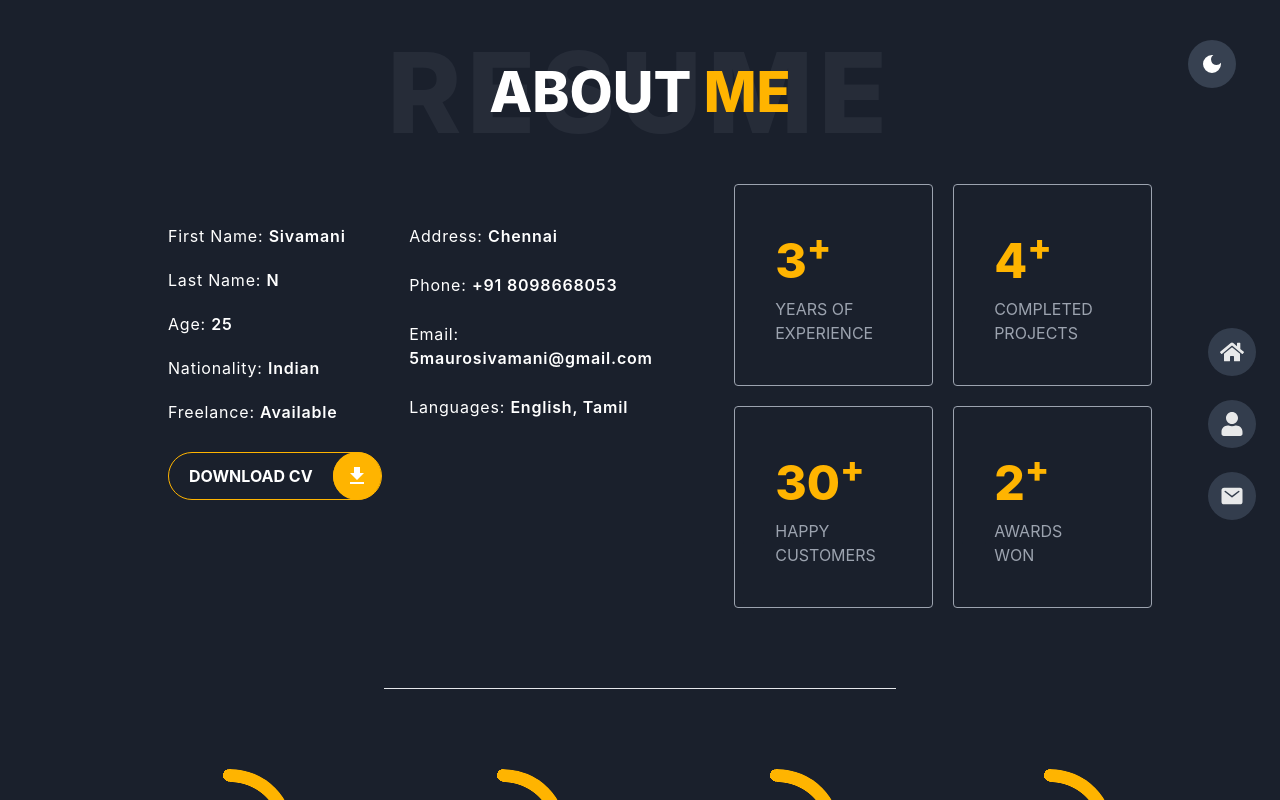
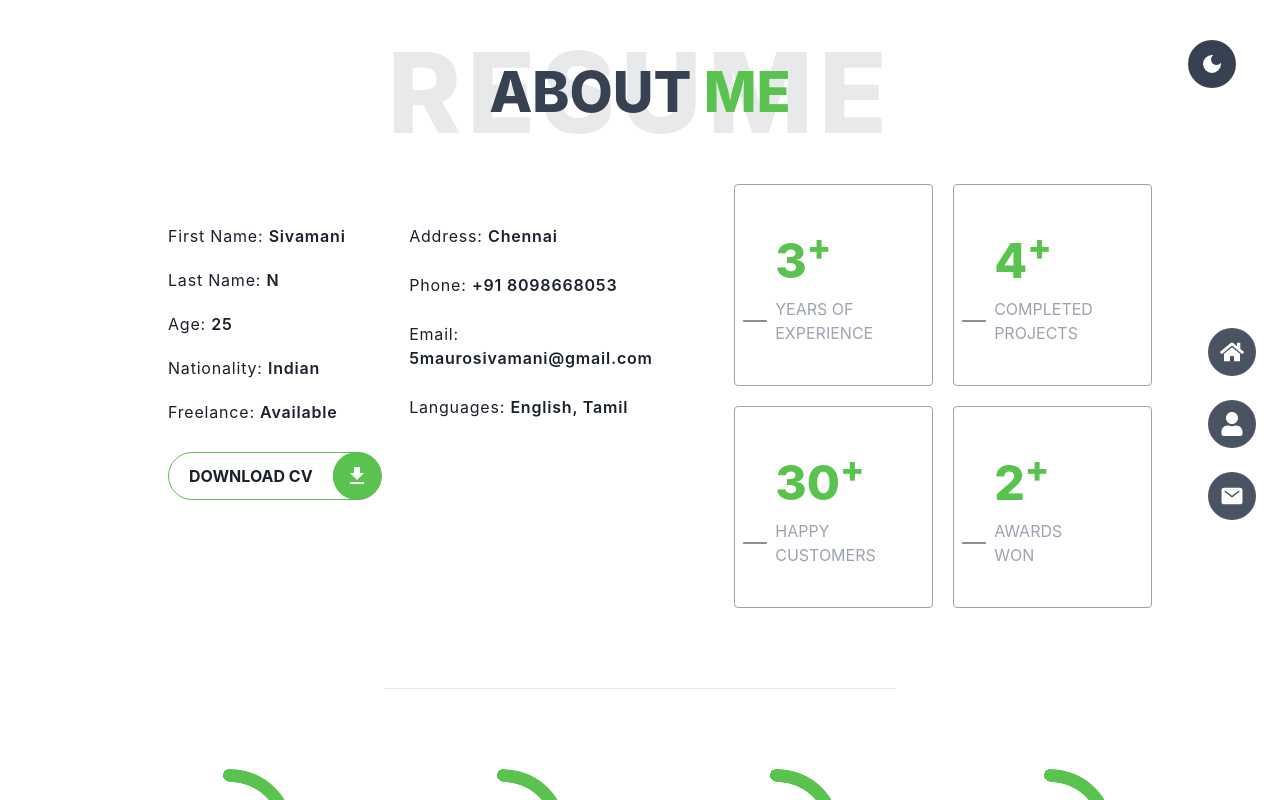
Before and after one commit to 5maurosivamani/portfolio, a React (Vite) app: page /about in a window 1280 px wide. Built offline with nearby package versions, Linux system fonts and the light colour scheme.

Commit message:
disable the redux dev tools

```diff
--- a/src/App.jsx
+++ b/src/App.jsx
@@ -3,7 +3,7 @@ import { createBrowserRouter, RouterProvider } from "react-router-dom";
 import { About, Contact, ErrorPage, Home } from "./pages";
 import Root from "./layout/Root";
 import { useDispatch, useSelector } from "react-redux";
-import { selectTheme } from "./redux/features/themeSlice";
+import { selectTheme, setTheme } from "./redux/features/themeSlice";
 import { setWindowWidth } from "./redux/features/utilsSlice";
 
 const router = createBrowserRouter([
@@ -26,6 +26,16 @@ const router = createBrowserRouter([
 function App() {
   const theme = useSelector((state) => state.theme.value);
   const dispatch = useDispatch();
+  const isDarkMode = window.matchMedia("(prefers-color-scheme: dark)").matches;
+
+  useEffect(() => {
+    console.log("isDark Mode", isDarkMode);
+    if (isDarkMode) {
+      dispatch(setTheme("dark"));
+    } else {
+      dispatch(setTheme("light"));
+    }
+  }, []);
 
   useEffect(() => {
     document.body.classList.remove("light", "dark", "custom"); // Remove any existing theme classes
--- a/src/redux/store.js
+++ b/src/redux/store.js
@@ -3,6 +3,7 @@ import { configureStore } from "@reduxjs/toolkit";
 import themeReducer from "./features/themeSlice.js"; // Example slice
 import sideBarReducer from "./features/sideBarSlice.js";
 import utilsReducer from "./features/utilsSlice.js";
+import { PRODUCTION } from "../utils/constants.js";
 
 const store = configureStore({
   reducer: {
@@ -10,6 +11,8 @@ const store = configureStore({
     sidebar: sideBarReducer,
     utils: utilsReducer,
   },
+  devTools: PRODUCTION !== true,
+
 });
 
 export default store;
--- a/src/utils/constants.js
+++ b/src/utils/constants.js
@@ -1 +1,4 @@
 export const CONTACT_FORM_URL = "https://portfolio-server-three-beige.vercel.app/contact";
+// export const PRODUCTION = false;
+// export const CONTACT_FORM_URL = "http://localhost:5000/contact";
+export const PRODUCTION = true;
--- a/tailwind.config.js
+++ b/tailwind.config.js
@@ -6,12 +6,18 @@ export default {
     extend: {
       colors: {
         light: {
-          primary: "#ffb400",
+          // primary: "#ffb400",
+          // primary: "#eb4a4c",
+          // primary: "#7963E0",
+          primary: "#5ac24e",
           secondary: "#1a202c",
         },
         dark: {
           primary: "#1a202c",
-          secondary: "#ffb400",
+          // secondary: "#ffb400",
+          // secondary: "#eb4a4c",
+          // secondary: "#7963E0",
+          secondary: "#5ac24e",
         },
       },
     },
```
